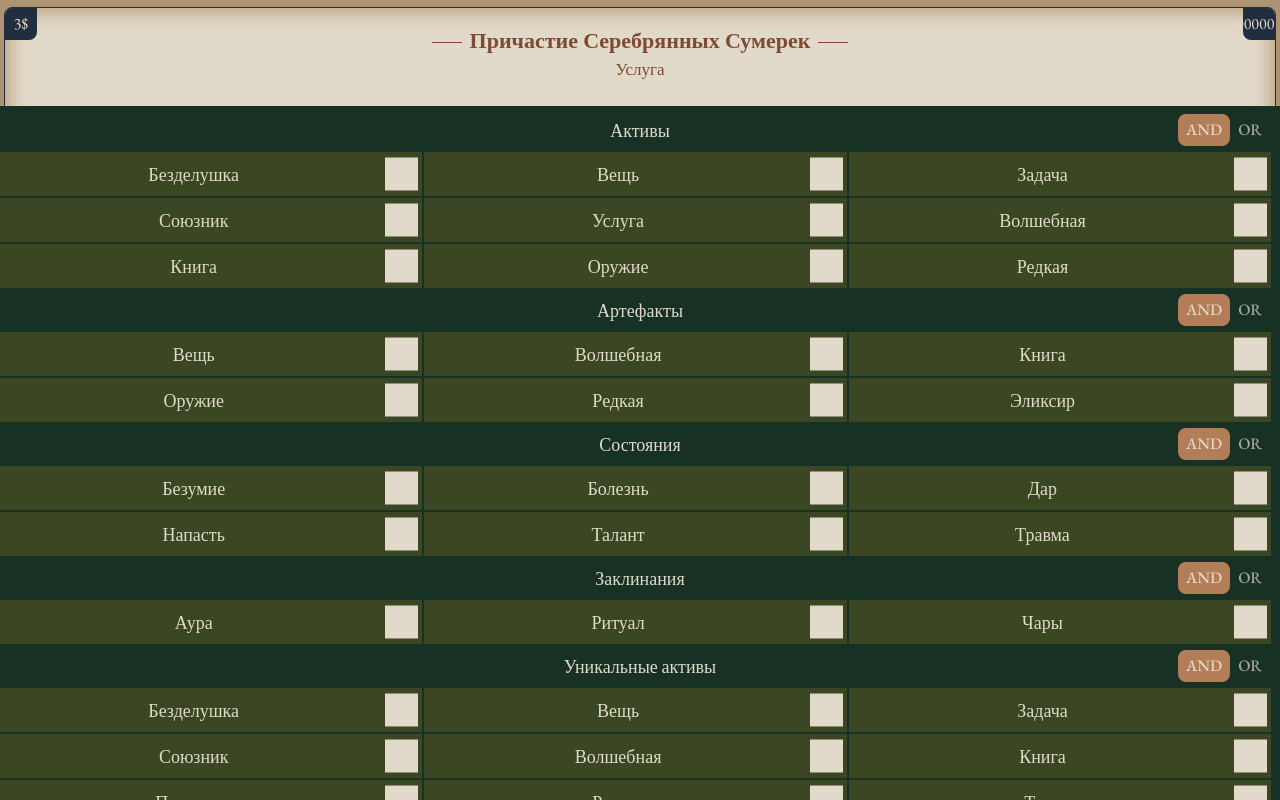
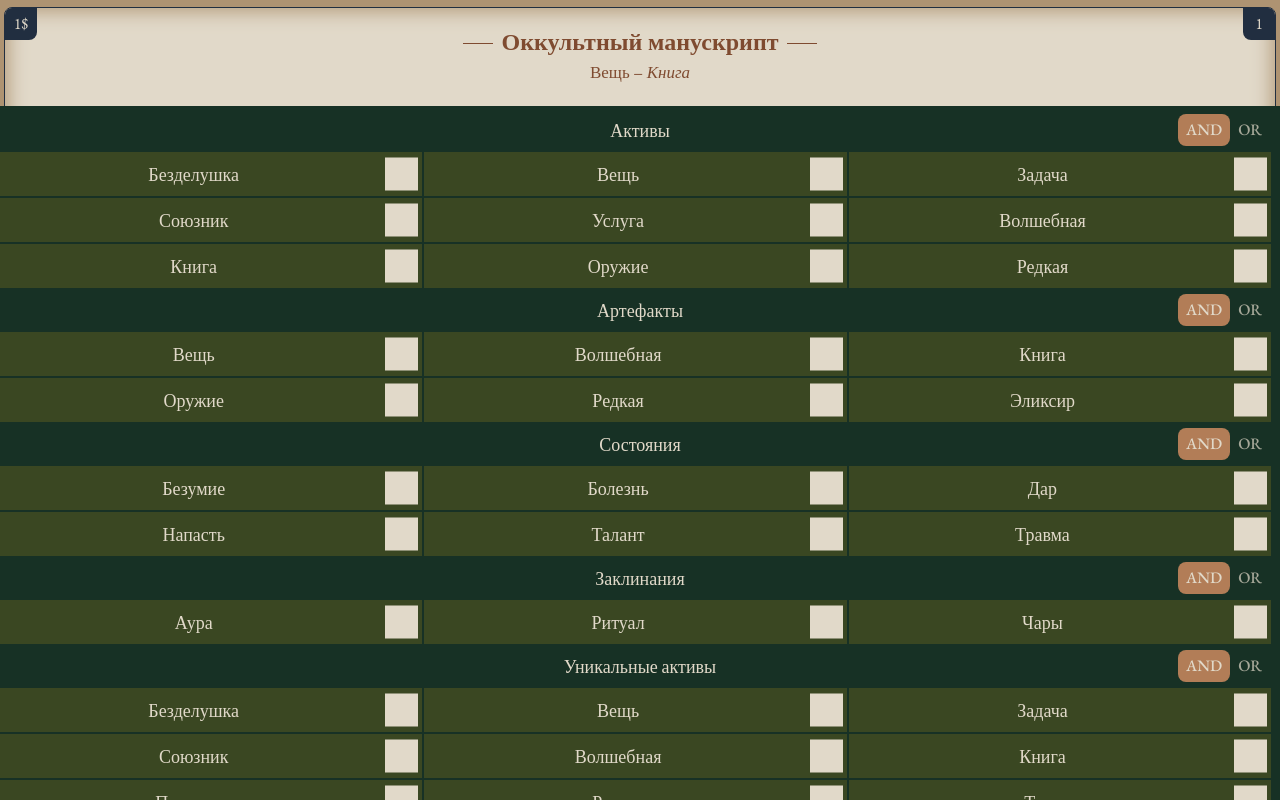
Before and after one commit to amgartseva/eldrich-horror, a React (Vite) app: page / in a window 1280 px wide. Both pictures are taken after a click on the button "Активы". Built offline with nearby package versions, Linux system fonts and the light colour scheme.

Commit message:
fix: work on font sizes for smaller screens

```diff
--- a/src/components/card/card.css
+++ b/src/components/card/card.css
@@ -25,8 +25,12 @@
 }
 
 .card__title {
-  font-size: 22px; /* 24px */
+  font-size: 24px;
   white-space: nowrap;
+}
+
+.card__title--truncated {
+  font-size: 20px;
 }
 
 .card__title-decoration {
--- a/src/components/card/card.tsx
+++ b/src/components/card/card.tsx
@@ -1,3 +1,4 @@
+import { useEffect, useRef, useState } from 'react'
 import './card.css'
 
 export type Asset = {
@@ -14,14 +15,43 @@ type CardProps = {
 
 export default function Card({ card }: CardProps) {
   const modifiers = card.modifiers.length > 0 ? card.modifiers.join(', ') : ''
+  const titleRef = useRef<HTMLHeadingElement>(null)
+  const containerRef = useRef<HTMLDivElement>(null)
+  const [isTruncated, setIsTruncated] = useState(false)
+
+  useEffect(() => {
+    const checkTruncation = () => {
+      if (titleRef.current && containerRef.current) {
+        // Get the natural width of the title content
+        const titleScrollWidth = titleRef.current.scrollWidth
+        // Get the available width in the container (excluding decorations and gap)
+        const containerWidth = containerRef.current.offsetWidth
+
+        // If title content is wider than container, it's truncated
+        setIsTruncated(titleScrollWidth > containerWidth)
+      }
+    }
+
+    // Check on mount and when card name changes
+    checkTruncation()
+
+    // Also check on window resize
+    window.addEventListener('resize', checkTruncation)
+    return () => window.removeEventListener('resize', checkTruncation)
+  }, [card.name])
 
   return (
     <div className="card app__card">
       {card.cost ? <div className="card__cost">{card.cost}$</div> : ''}
       <div className="card__count">{card.count}</div>
-      <div className="card__title-container">
+      <div className="card__title-container" ref={containerRef}>
         <span className="card__title-decoration"></span>
-        <h2 className="card__title">{card.name}</h2>
+        <h2
+          className={`card__title${isTruncated ? ' card__title--truncated' : ''}`}
+          ref={titleRef}
+        >
+          {card.name}
+        </h2>
         <span className="card__title-decoration"></span>
       </div>
       <p className="card__details">
--- a/src/data/assets.json
+++ b/src/data/assets.json
@@ -802,7 +802,7 @@
     "type": "Услуга",
     "modifiers": [],
     "cost": 3,
-    "count": 10000000
+    "count": 1
   },
   {
     "name": "Поиски в архивах",
```
